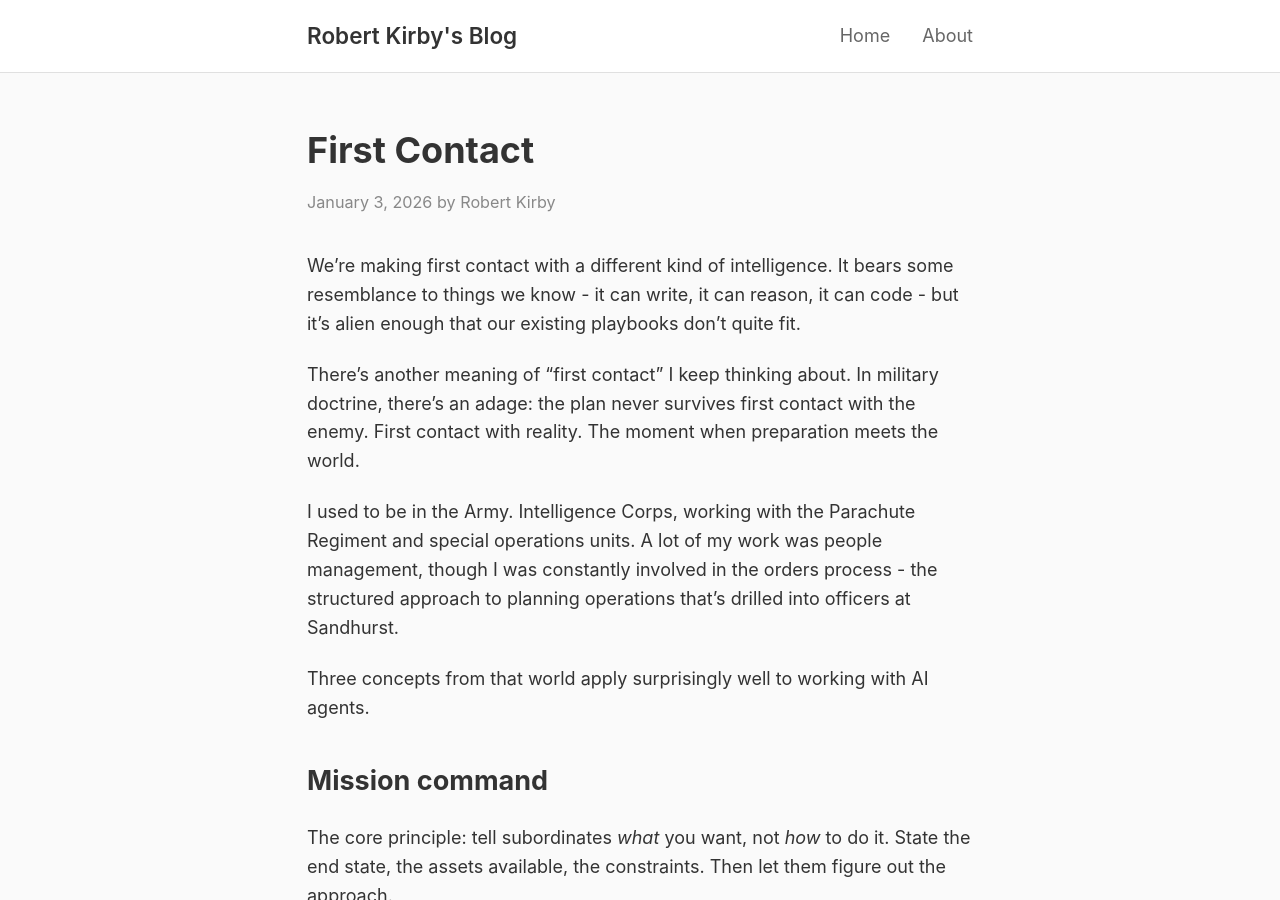
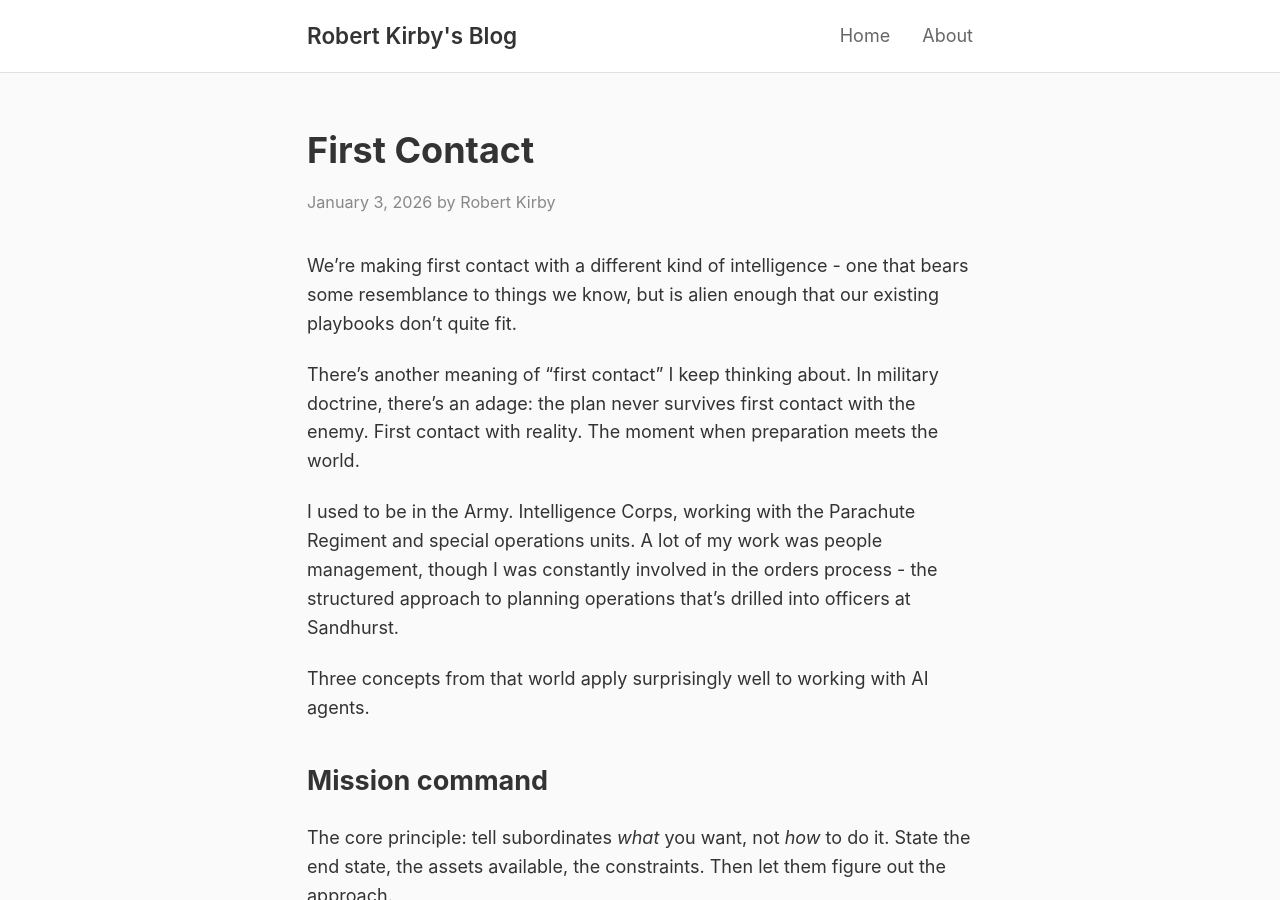
Before and after one commit to rob137/rob137.github.io, a Jekyll site: the page built from _posts/2026-01-03-first-contact.md, in a window 1280 px wide and 900 px high. Built offline with Jekyll 4.4.1, drawn with Linux system fonts in a browser that asks for light colours.

Commit message:
Smooth opening sentence flow

```diff
--- a/_posts/2026-01-03-first-contact.md
+++ b/_posts/2026-01-03-first-contact.md
@@ -6,7 +6,7 @@ tags: [ai, llm, military, management, agency]
 excerpt: "Three ideas from military doctrine that apply surprisingly well to working with AI agents: mission command, the orders process, and inkblot strategy."
 ---
 
-We're making first contact with a different kind of intelligence. It bears some resemblance to things we know - it can write, it can reason, it can code - but it's alien enough that our existing playbooks don't quite fit.
+We're making first contact with a different kind of intelligence - one that bears some resemblance to things we know, but is alien enough that our existing playbooks don't quite fit.
 
 There's another meaning of "first contact" I keep thinking about. In military doctrine, there's an adage: the plan never survives first contact with the enemy. First contact with reality. The moment when preparation meets the world.
 
```
